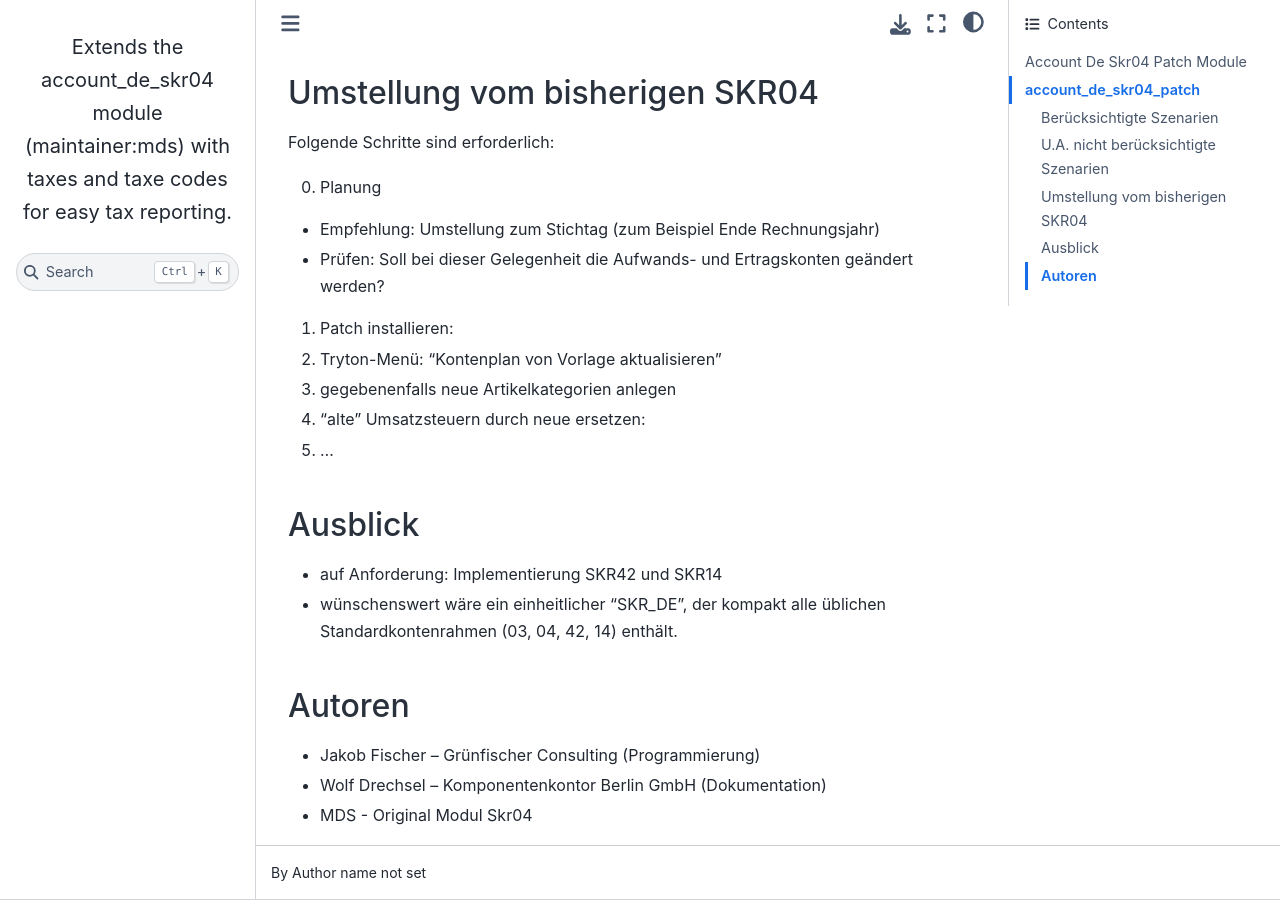
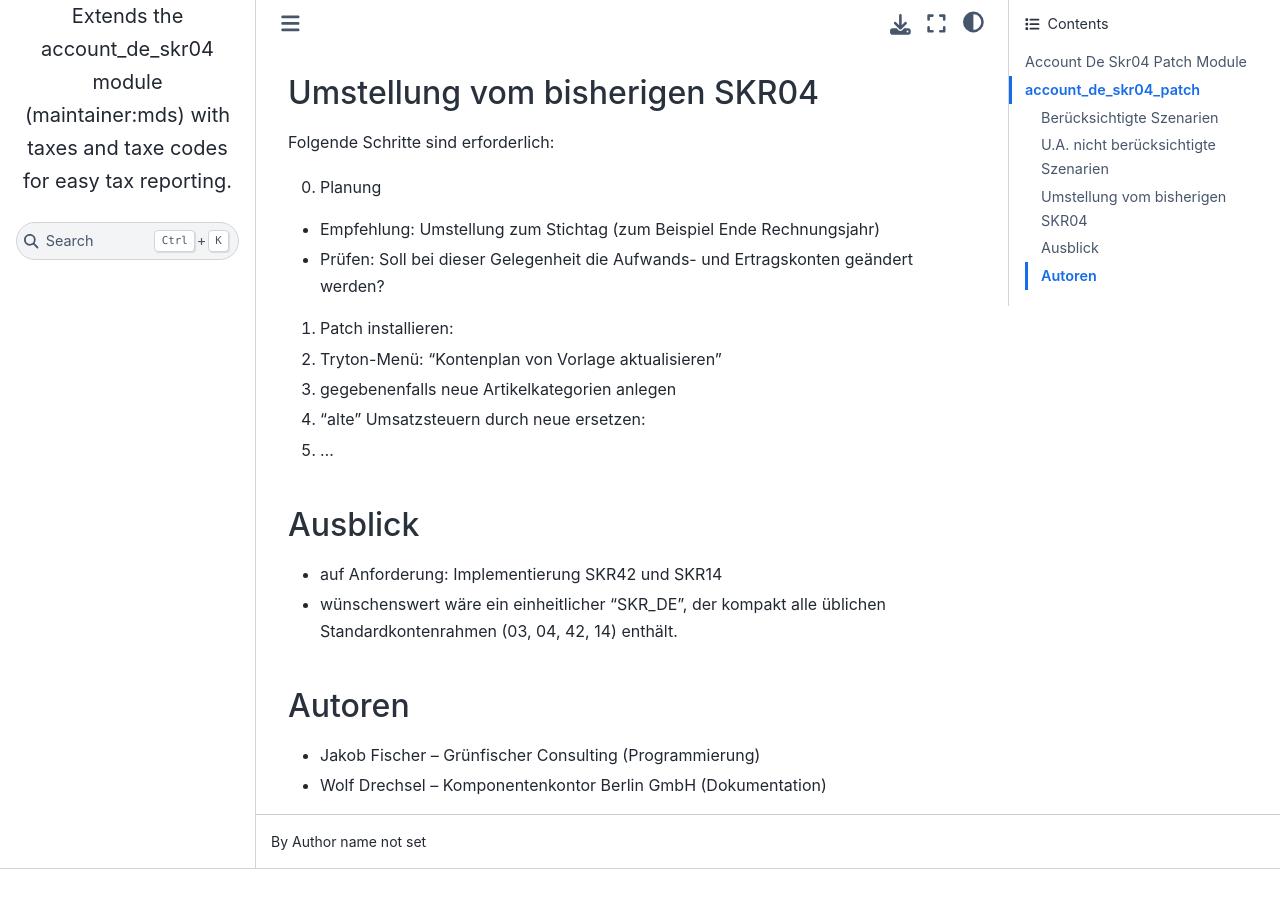
Before and after one commit to gruenfischer/account_de_skr04_patch, a Sphinx documentation site: the page built from doc/index.rst, in a window 1280 px wide and 900 px high, scrolled down 1136 px. Built offline with Sphinx 7.4.7 and the Sphinx Book theme 1.1.4, drawn with Linux system fonts in a browser that asks for light colours; pages that are not in the unit, such as notebooks, are missing from menus; after the commit the page ends 2005 px from its top, so only the background shows below that.

Commit message:
mds module dependency corrected

```diff
--- a/doc/index.rst
+++ b/doc/index.rst
@@ -82,4 +82,3 @@
 
 * Jakob Fischer – Grünfischer Consulting (Programmierung)
 * Wolf Drechsel – Komponentenkontor Berlin GmbH (Dokumentation)
-* MDS - Original Modul Skr04
--- a/setup.py
+++ b/setup.py
@@ -43,7 +43,7 @@
         prefix = MODULE2PREFIX.get(dep, 'trytond')
         requires.append(get_require_version('%s_%s' % (prefix, dep)))
 requires.append(get_require_version('trytond'))
-
+requires.append("mds-account-de-skr04")
 tests_require = []
 
 setup(name=name,
```
